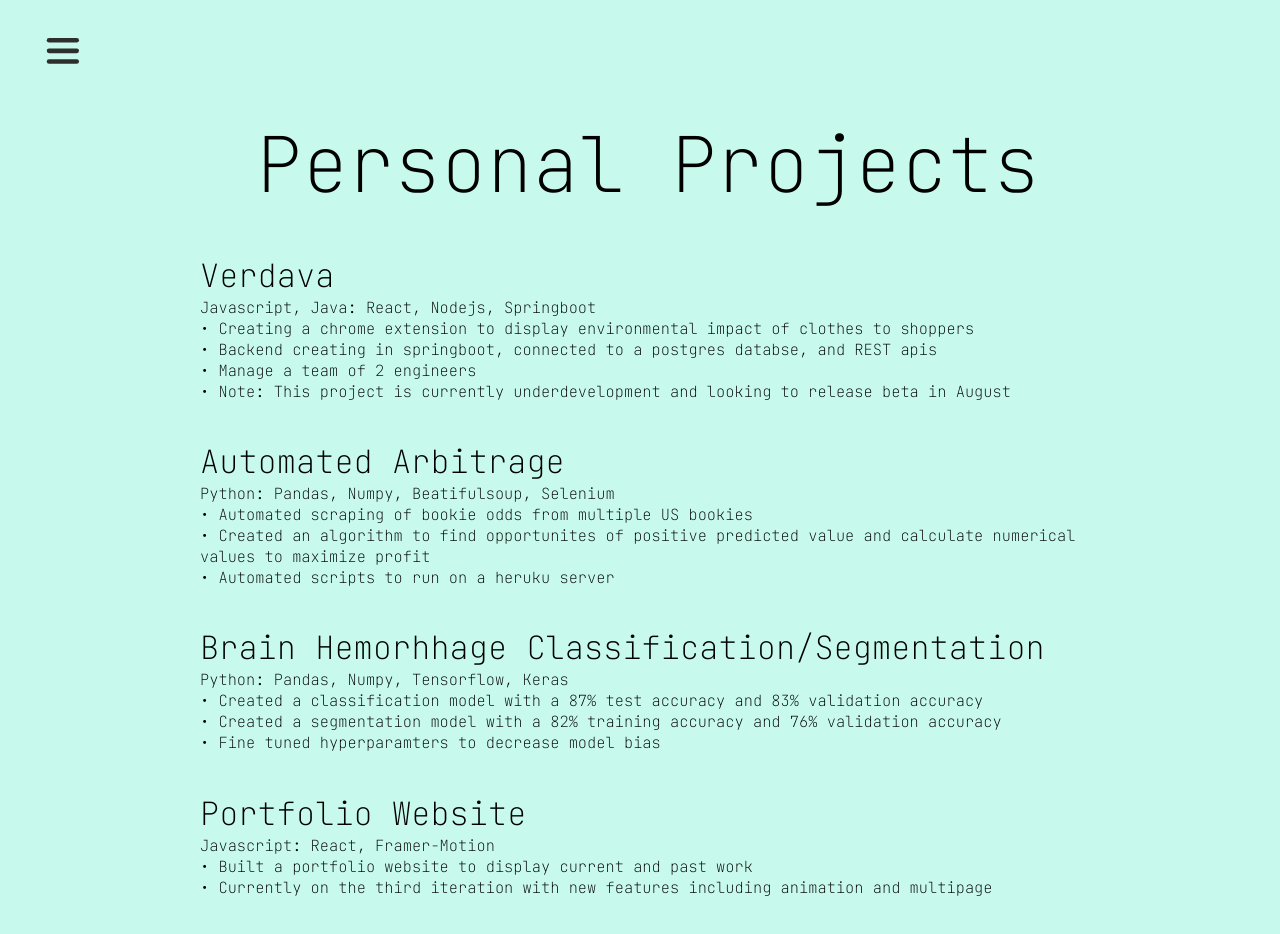
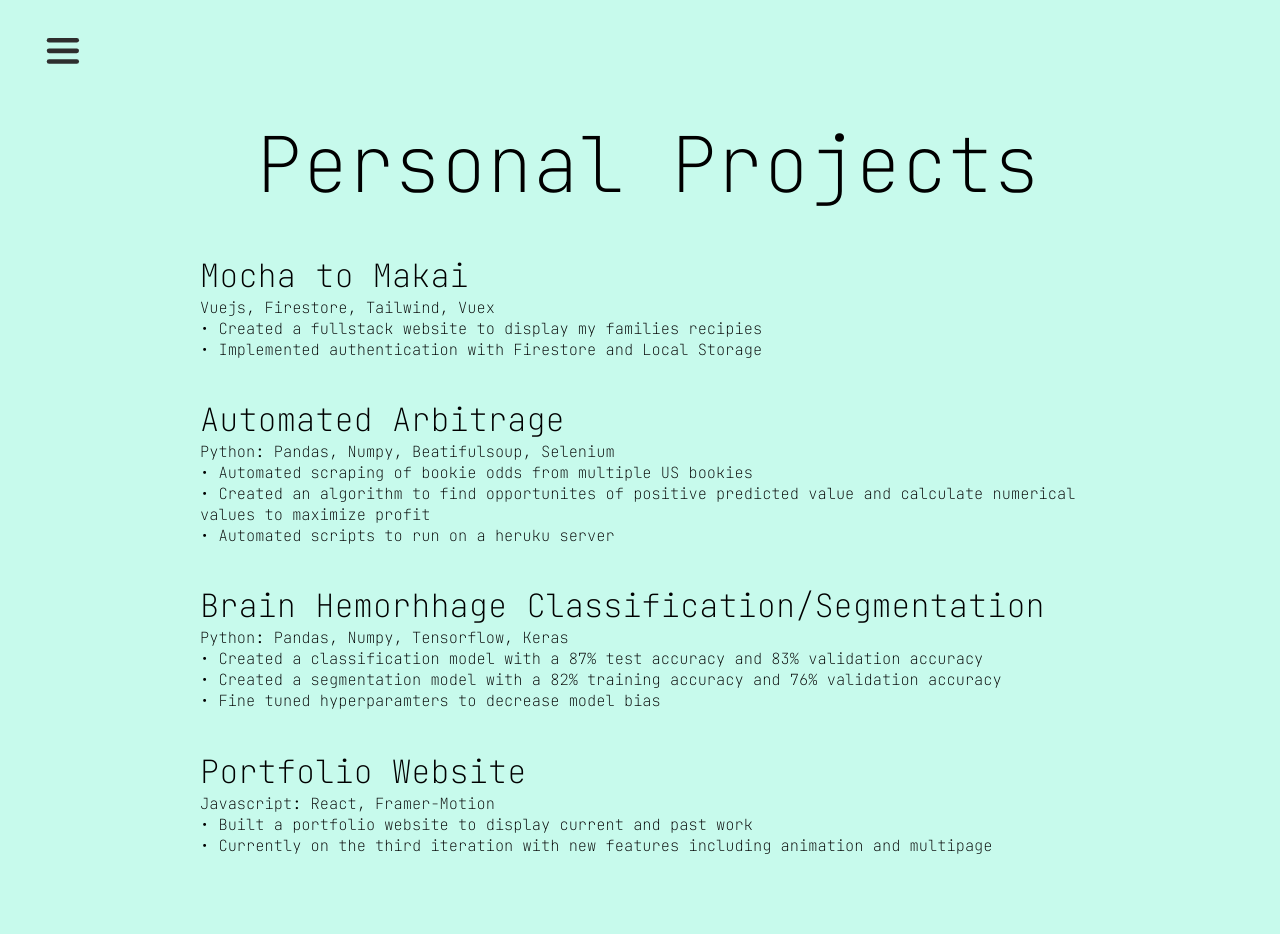
Before and after one commit to ConnerLusk/personal-portfolio, a React (Create React App) app: page /Projects in a window 1280 px wide. Shown: the top 934 px of the page. After the commit the page ends 894 px from the top, so only its background shows below. Built offline with nearby package versions, Linux system fonts and the light colour scheme.

Commit message:
Update Projexts

```diff
--- a/src/Components/Projects/Projects.jsx
+++ b/src/Components/Projects/Projects.jsx
@@ -6,11 +6,9 @@ function Projects() {
   return (
     <div className='projectsContainer'>
       <motion.div initial={{x:-1500}} animate={{x:0}} transition={{duration:0.5,delay:0.1}}>
-        <IndividualProject props={{title:"Verdava",languages:"Javascript, Java: React, Nodejs, Springboot",
-                                    about:["• Creating a chrome extension to display environmental impact of clothes to shoppers",
-                                    "• Backend creating in springboot, connected to a postgres databse, and REST apis",
-                                    "• Manage a team of 2 engineers",
-                                    "• Note: This project is currently underdevelopment and looking to release beta in August"]}} />
+        <IndividualProject props={{title:"Mocha to Makai",languages:"Vuejs, Firestore, Tailwind, Vuex",
+                                    about:["• Created a fullstack website to display my families recipies",
+                                           "• Implemented authentication with Firestore and Local Storage"]}} />
       </motion.div>
       <motion.div initial={{x:-1500}} animate={{x:0}} transition={{duration:0.5,delay:0.4}}>
         <IndividualProject props={{title:"Automated Arbitrage",languages:"Python: Pandas, Numpy, Beatifulsoup, Selenium",
```
